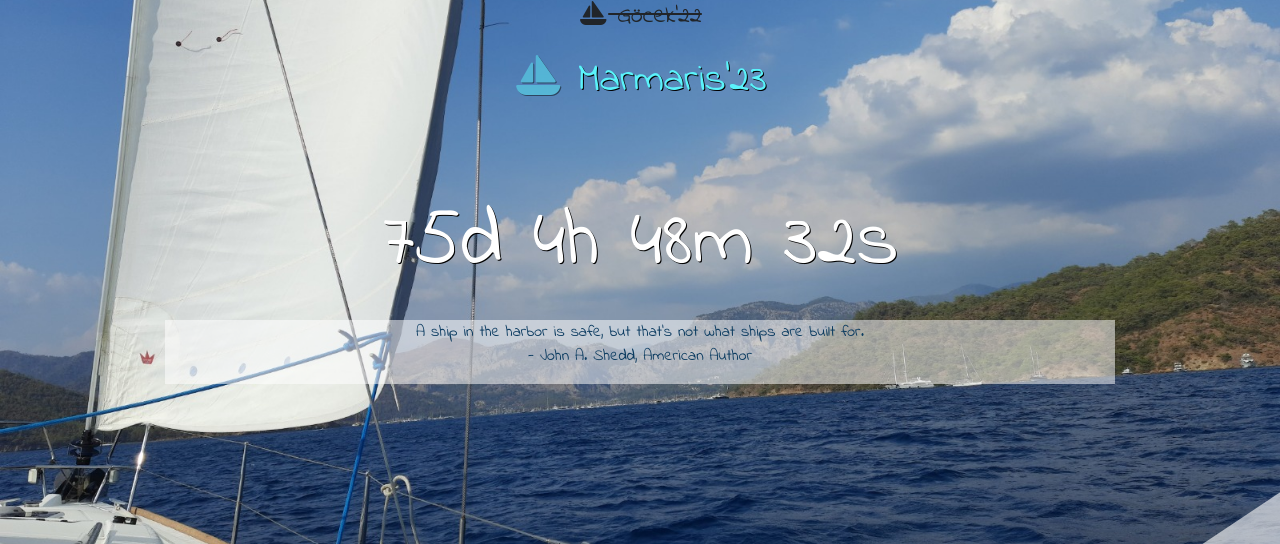
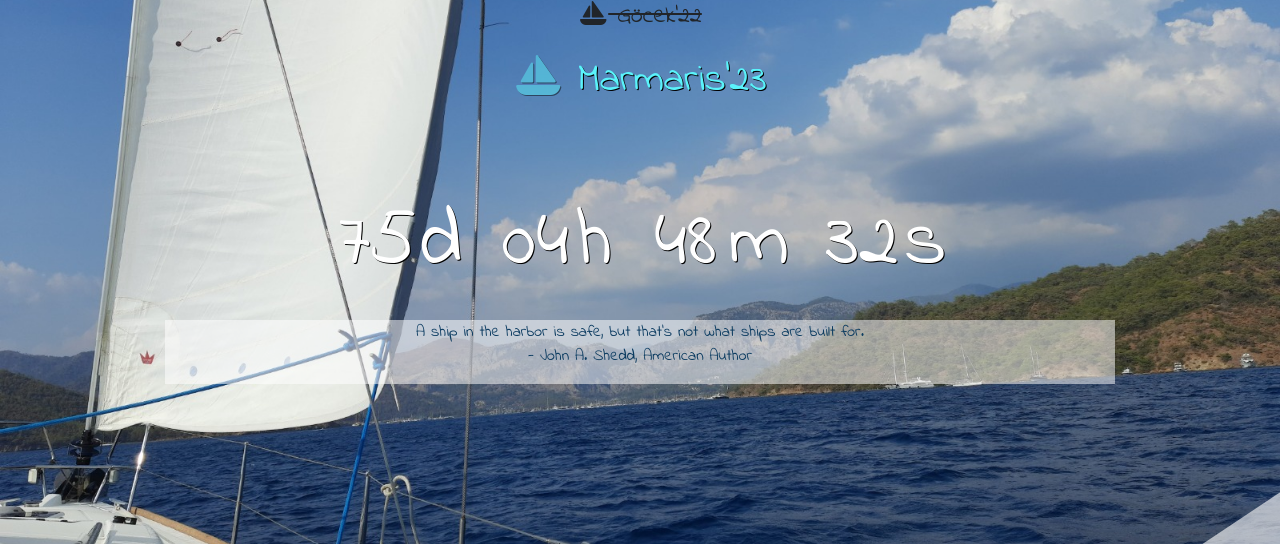
Before and after one commit to erbileren/sailing-knot-working, a PHP site: page / in a window 1280 px wide. Shown: the part 143-687 px from the top of the page. Run offline with PHP 8.4, Linux system fonts and the light colour scheme; some libraries are stand-ins or nearby versions.

Commit message:
fixed witdh for timer text

```diff
--- a/assets/css/style.css
+++ b/assets/css/style.css
@@ -24,6 +24,12 @@ body {
   font-size: 10vh;
   color: #fff;
   text-shadow: 1px 1px 0px #000000;
+}
+
+.countdown span {
+  display: inline-block;
+  width: 2.5ch;
+  word-break: keep-all;
 }
 
 .quote {
--- a/assets/js/countdown.js
+++ b/assets/js/countdown.js
@@ -22,10 +22,11 @@ function countdown(e) {
     var minutes = Math.floor((distance % (1000 * 60 * 60)) / (1000 * 60));
     var seconds = Math.floor((distance % (1000 * 60)) / 1000);
 
-    document.getElementById("day").innerHTML = days;
-    document.getElementById("hour").innerHTML = hours;
-    document.getElementById("min").innerHTML = minutes;
-    document.getElementById("sec").innerHTML = seconds;
+    document.getElementById("day").innerHTML = days.toLocaleString('en-US', {minimumIntegerDigits: 2, useGrouping:false});
+    document.getElementById("hour").innerHTML = hours.toLocaleString('en-US', {minimumIntegerDigits: 2, useGrouping:false});
+    document.getElementById("min").innerHTML = minutes.toLocaleString('en-US', {minimumIntegerDigits: 2, useGrouping:false});
+    document.getElementById("sec").innerHTML = seconds.toLocaleString('en-US', {minimumIntegerDigits: 2, useGrouping:false});
+
 
     // If the count down is finished, write some text
     if (distance < 0) {
```
